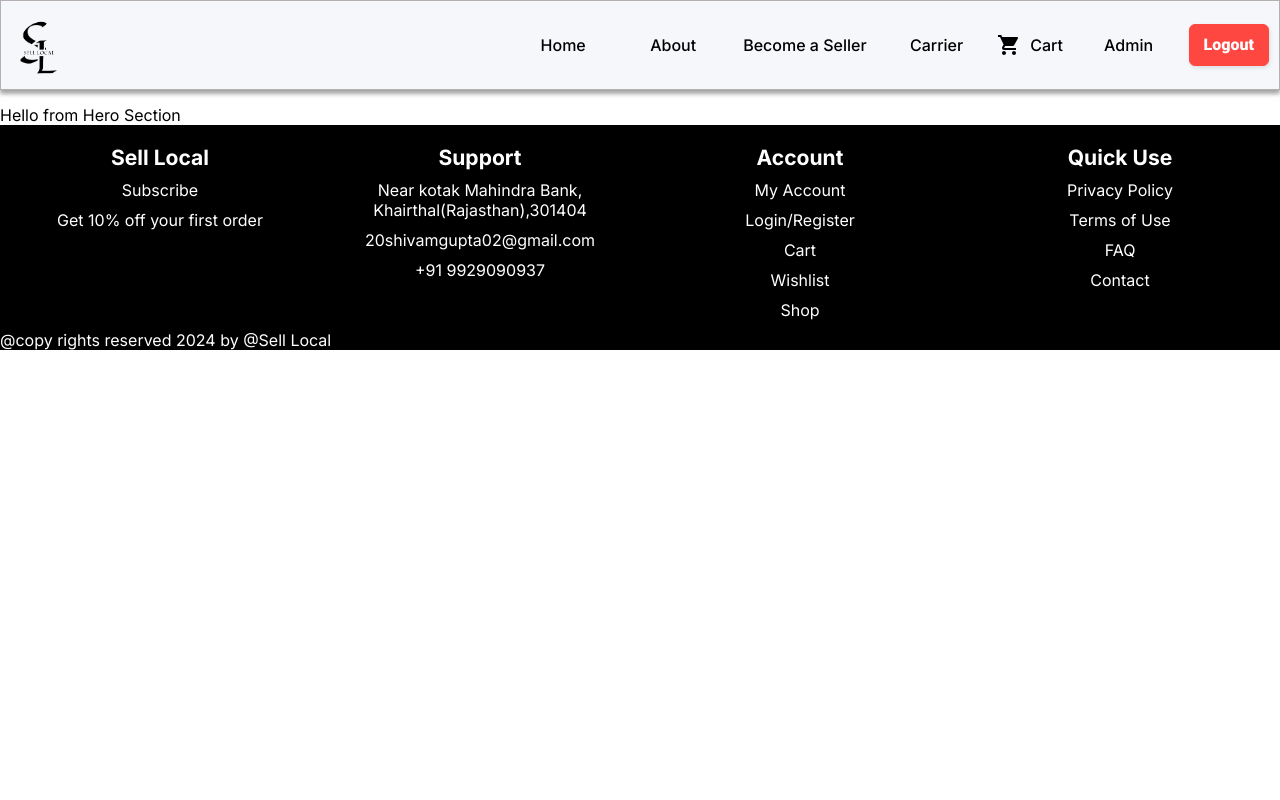
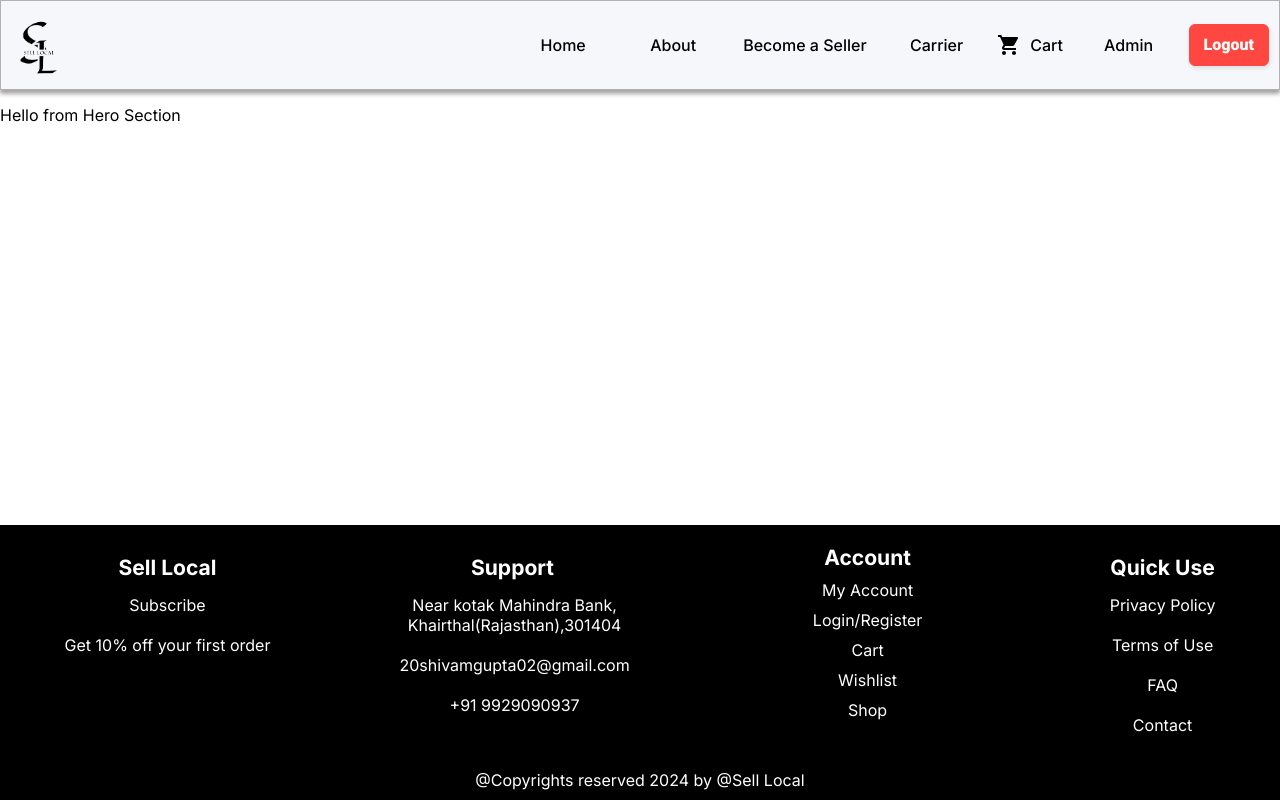
Before and after one commit to shivamgupta002/SellLocal, a Next.js app: page / in a window 1280 px wide. Built offline with nearby package versions, Linux system fonts and the light colour scheme.

Commit message:
Footer resposnive add

```diff
--- a/src/component/footer/footer.module.css
+++ b/src/component/footer/footer.module.css
@@ -1,4 +1,4 @@
-.container {
+/* .container {
     height: auto;
     background: #000;
     color: #fff;
@@ -7,6 +7,40 @@
 
 .column {
     display: flex;
+    flex-wrap: wrap;
     justify-content: space-around;
     align-items: start;
 }
+
+.center {
+    text-align: center;
+    margin: 10px 0;
+} */
+
+.container {
+    height: auto;
+    background: #000;
+    color: #fff;
+    position: fixed;
+    bottom: 0;
+    left: 0;
+    width: 100%;
+}
+
+.column {
+    display: flex;
+    flex-wrap: wrap;
+    justify-content: space-around;
+    align-items: start;
+}
+
+.center {
+    text-align: center;
+    margin: 10px 0;
+}
+
+@media (max-width: 768px) {
+    .container {
+        flex-direction: column;
+    }
+}
--- a/src/component/footer/links/links.module.css
+++ b/src/component/footer/links/links.module.css
@@ -15,6 +15,7 @@
     font-weight: 400;
     text-align: center;
     display: flex;
+    flex-wrap: wrap;
     flex-direction: column;
     gap: 10px;
 }
--- a/src/component/footer/page.jsx
+++ b/src/component/footer/page.jsx
@@ -85,7 +85,7 @@ const Footer = () => {
           <Links itemHead="Account" links={account} />
           <Text itemHead="Quick Use" links={quickLink} />
         </div>
-        <div>@copy rights reserved 2024 by @Sell Local</div>
+        <div className={styles.center}>@Copyrights reserved 2024 by @Sell Local</div>
       </div>
     </>
   );
--- a/src/component/footer/text/text.module.css
+++ b/src/component/footer/text/text.module.css
@@ -1,14 +1,14 @@
 .box {
-    /* border: 1px solid green; */
-    width: 20%;
-    text-wrap: wrap;
+    max-width: 20%;
     margin: 10px;
+    padding: 10px;
+    box-sizing: border-box;
 }
 
 .head {
     font-weight: 800;
     font-size: 18px;
-    margin: 10px;
+    margin: 10px 0;
     text-align: center;
 }
 
@@ -16,6 +16,26 @@
     font-weight: 400;
     text-align: center;
     display: flex;
+    flex-wrap: wrap;
     flex-direction: column;
     gap: 10px;
 }
+
+.text p {
+    margin: 0;
+    padding: 5px;
+    box-sizing: border-box;
+    text-wrap: wrap;
+}
+
+@media (max-width: 867px) {
+    .box {
+        max-width: 40%;
+    }
+}
+
+@media (max-width: 576px) {
+    .box {
+        max-width: 80%;
+    }
+}
```
